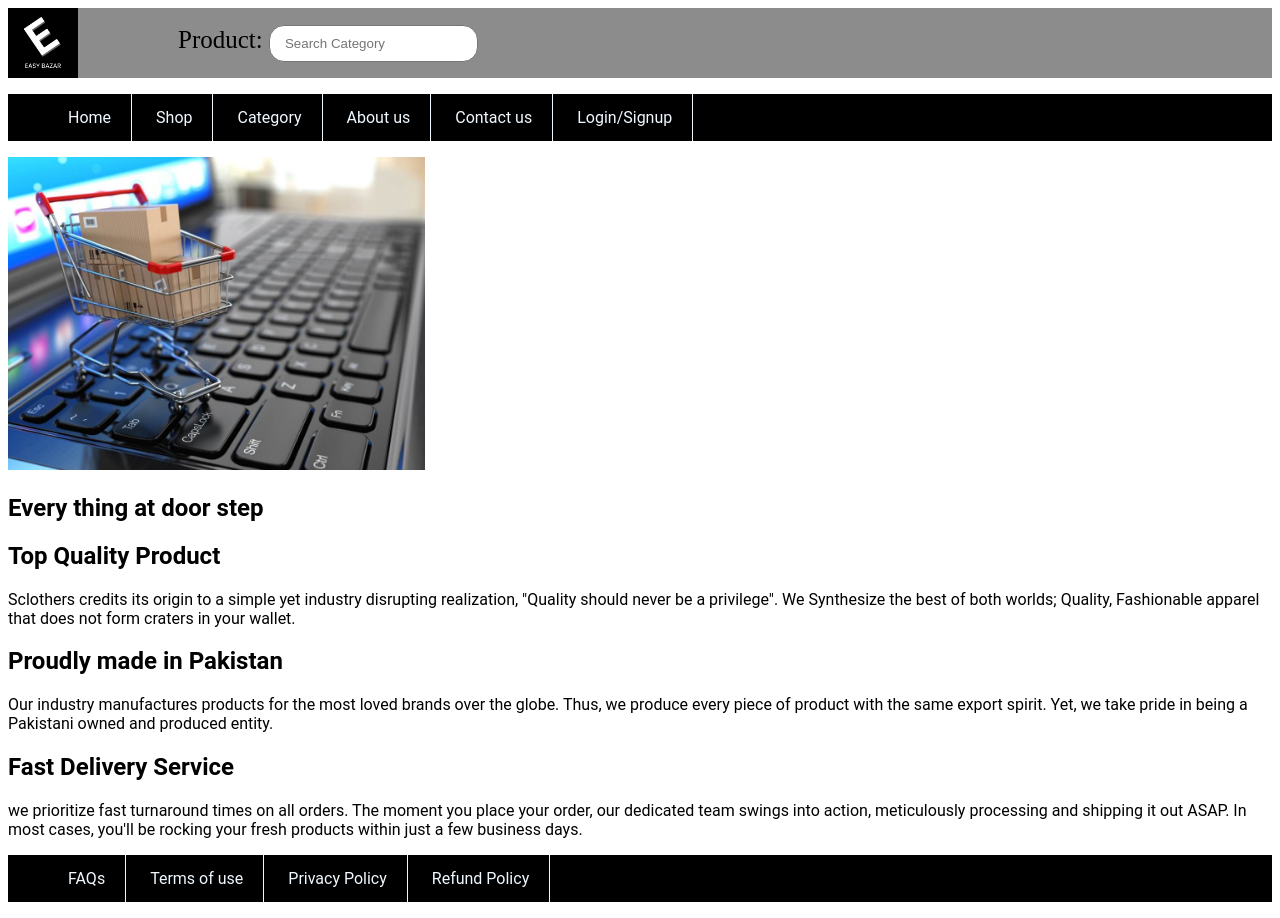
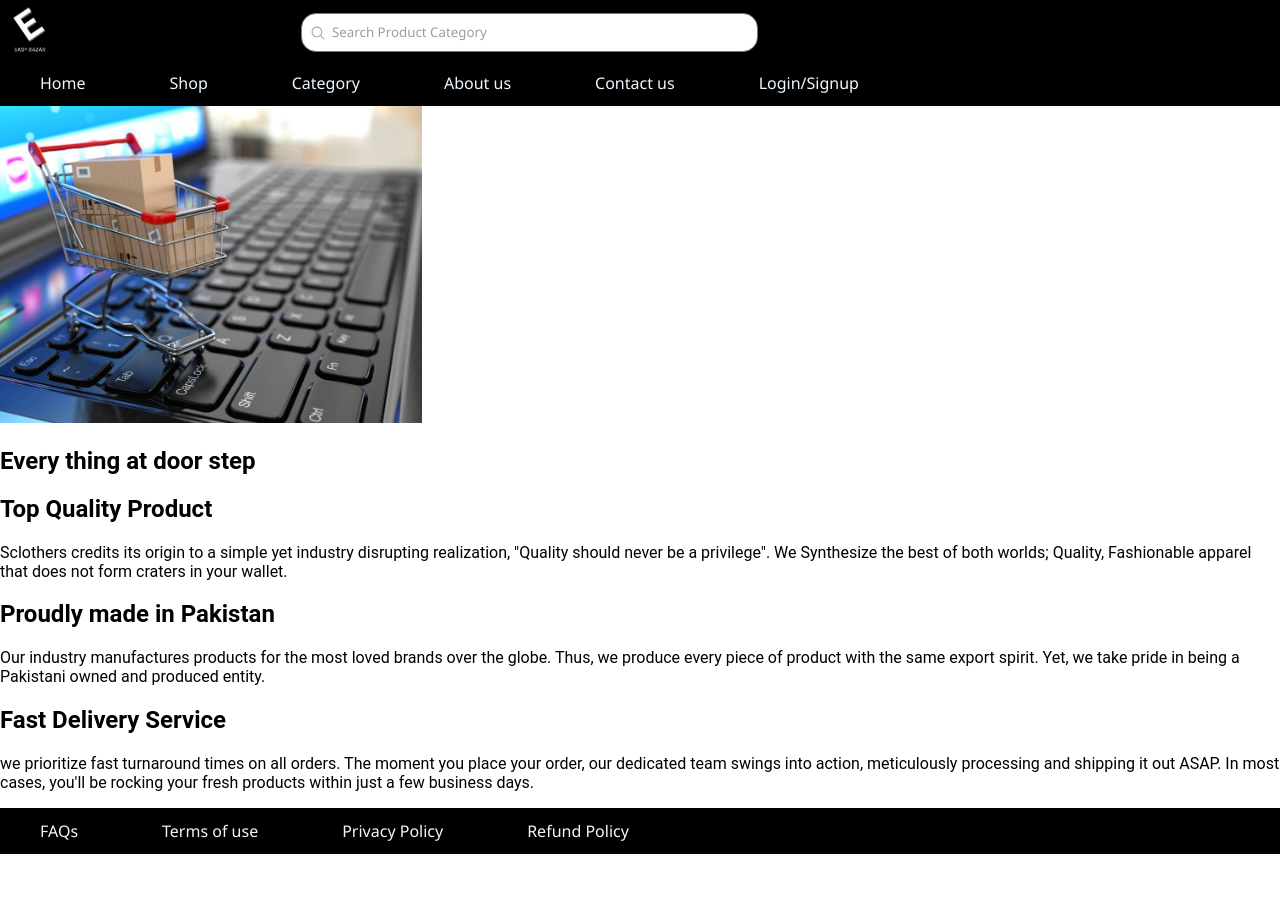
Before and after one commit to mahmed005/easybazar-project, a Node server app: template views/HomePage.html in a window 1280 px wide. After the commit the page ends 854 px from the top, so only its background shows below. Run offline with Node 20, Linux system fonts and the light colour scheme; the template is opened without the code that fills it, so the values that code supplies are empty.

Commit message:
header footer done

```diff
--- a/views/HeaderandFooter.css
+++ b/views/HeaderandFooter.css
@@ -9,21 +9,22 @@ main{
     background-color: black;
     color: aliceblue;
 }
-.nav-header{
-    margin-top: 1px;
-}
+
 
 .navBarElement {
     text-decoration: none;
     color: aliceblue;
     display: inline-block;
     background-color: black;
-    border-right: 1px solid;
-    border-color: aliceblue;
     transition: 0.2s;
-    font-family: 'Roboto';
+    font-family:'Segoe UI', Tahoma, Geneva, Verdana, sans-serif;
     font-size: 16px;
-    padding: 14px 20px;
+    padding-top: 12px;
+    padding-bottom: 12px;
+    padding-left: 40px;
+    padding-right: 40px;
+    margin-right: 0px;
+    margin-left: 0px;
 
 }
 
@@ -31,20 +32,48 @@ main{
     background-color: grey;
 }
 .searchbarelement{
-    padding: 10px 15px;
+    padding: 11px 25px;
+    width: 400px;
+    margin-top: 5px;
+
+    padding-left: 30px; /* Adjust according to the size of your icon */
+    background-image: url('search_icon.svg'); /* Replace 'your-icon.svg' with the path to your SVG file */
+    background-repeat: no-repeat;
+    background-position: 5px center;
+     /* Adjust the position of the icon */
+    /* Add extra padding to ensure the text does not overlap with the icon */
+}
+.searchbarelement::placeholder{
+    color: rgb(157, 157, 157);
+    font-family: 'Segoe UI', Tahoma, Geneva, Verdana, sans-serif;
+}
+.searchbarelement:focus{
+    outline: none;
 }
 .header-content {
     display: flex;
     align-items: center;
     font-size: 25px;
-    background-color: rgb(140, 140, 140);
+    background-color: rgb(0, 0, 0);
+    margin-bottom: 0px;
   }
 
   .searchbar {
-    margin-left: 100px;
+    margin-left: 150px;
   }
   .searchbarelement{
     border-radius: 15px;
     border-style:solid;
     border-width: 1px;
   }
+  .headerbox{
+    margin-left: 0px;
+  }
+  .body{
+    margin: 0px;
+  }
+.ulbar{
+    margin: 0px;
+    padding-left: 0px;
+
+}
--- a/views/HomePage.html
+++ b/views/HomePage.html
@@ -8,16 +8,15 @@
   <link rel="stylesheet" href="HeaderandFooter.css">
 </head>
 
-<body>
-  <header>
+<body class="body">
+  <header class="headerbox">
     <div class="outermostDiv">
     <div class="header-content">
-    <img src="Logo.png" alt="skill issue"height=70px class="logopic">
-    <div class="searchbar">Product: <input type="text" placeholder="Search Category " class="searchbarelement" width="600px"> </div>
+    <img src="Logo.png" alt="skill issue"height=60px class="logopic">
+    <div class="searchbar">Product: <input type="text" placeholder="Search Product Category " class="searchbarelement" width="600px"> </div>
   </div>
     <nav class="nav-header">
-
-      <ul>
+      <ul class="ulbar">
    <a href="#" target="_blank"class="navBarElement">Home</a>
    <a href="#" target="_blank"class="navBarElement">Shop</a>
    <a href="#" target="_blank"class="navBarElement">Category</a>
@@ -55,7 +54,7 @@
   <footer>
     <div class="footerDiv">
     <nav class="nav-footer">
-      <ul>
+      <ul class="ulbar">
       <a href="#"target="_blank" class="navBarElement">FAQs</a>
       <a href="#"target="_blank" class="navBarElement">Terms of use</a>
       <a href="#"target="_blank" class="navBarElement">Privacy Policy</a>
--- a/views/LoginSignup.css
+++ b/views/LoginSignup.css
@@ -105,3 +105,7 @@
     font-weight: bold;
     font-size: 18px;
   }
+  .signuplink:active{
+    color: rgb(133, 133, 133);
+    transition: 0.15s;
+  }
```
Also changed, not shown: views/search_icon.svg (added).
